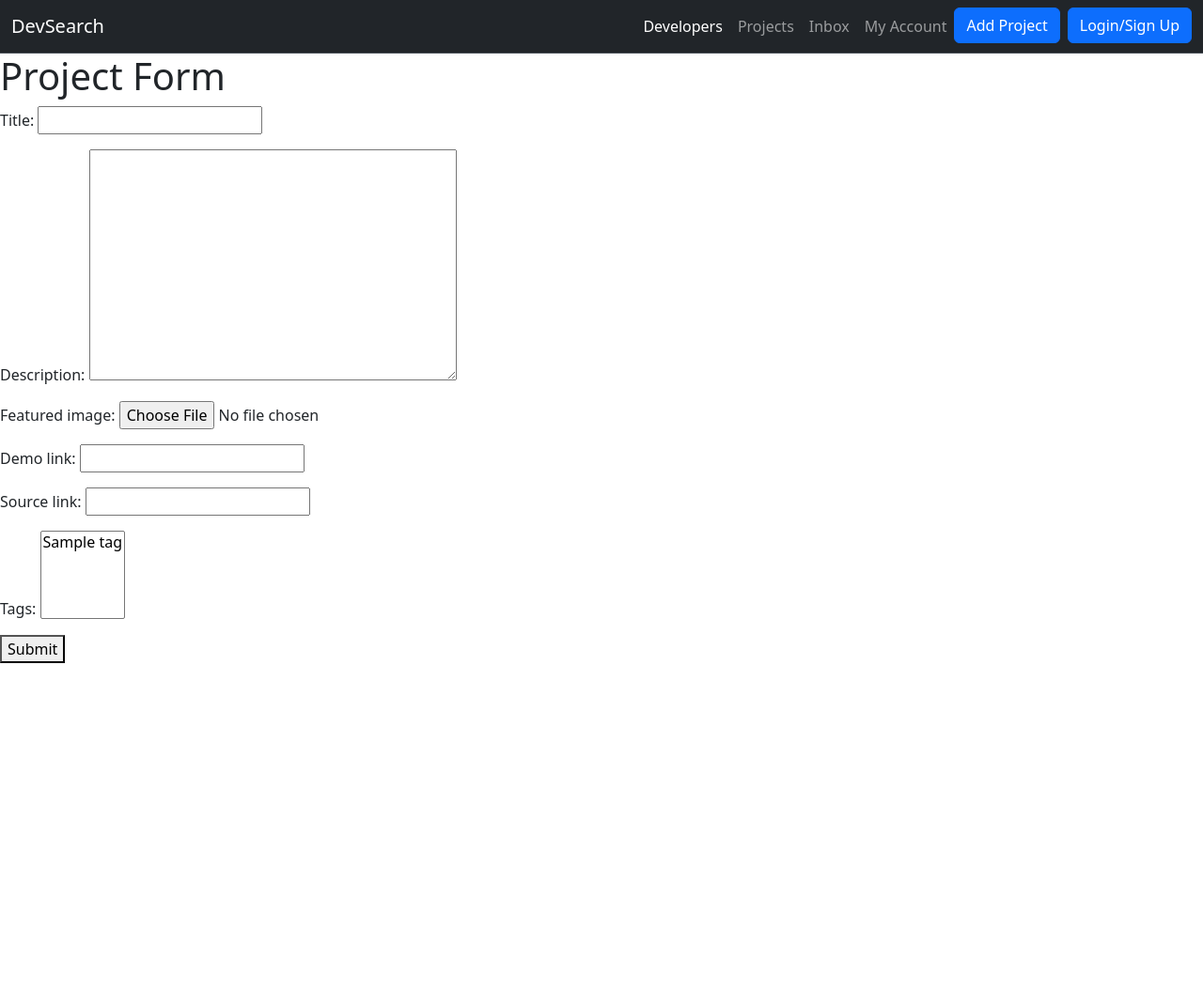
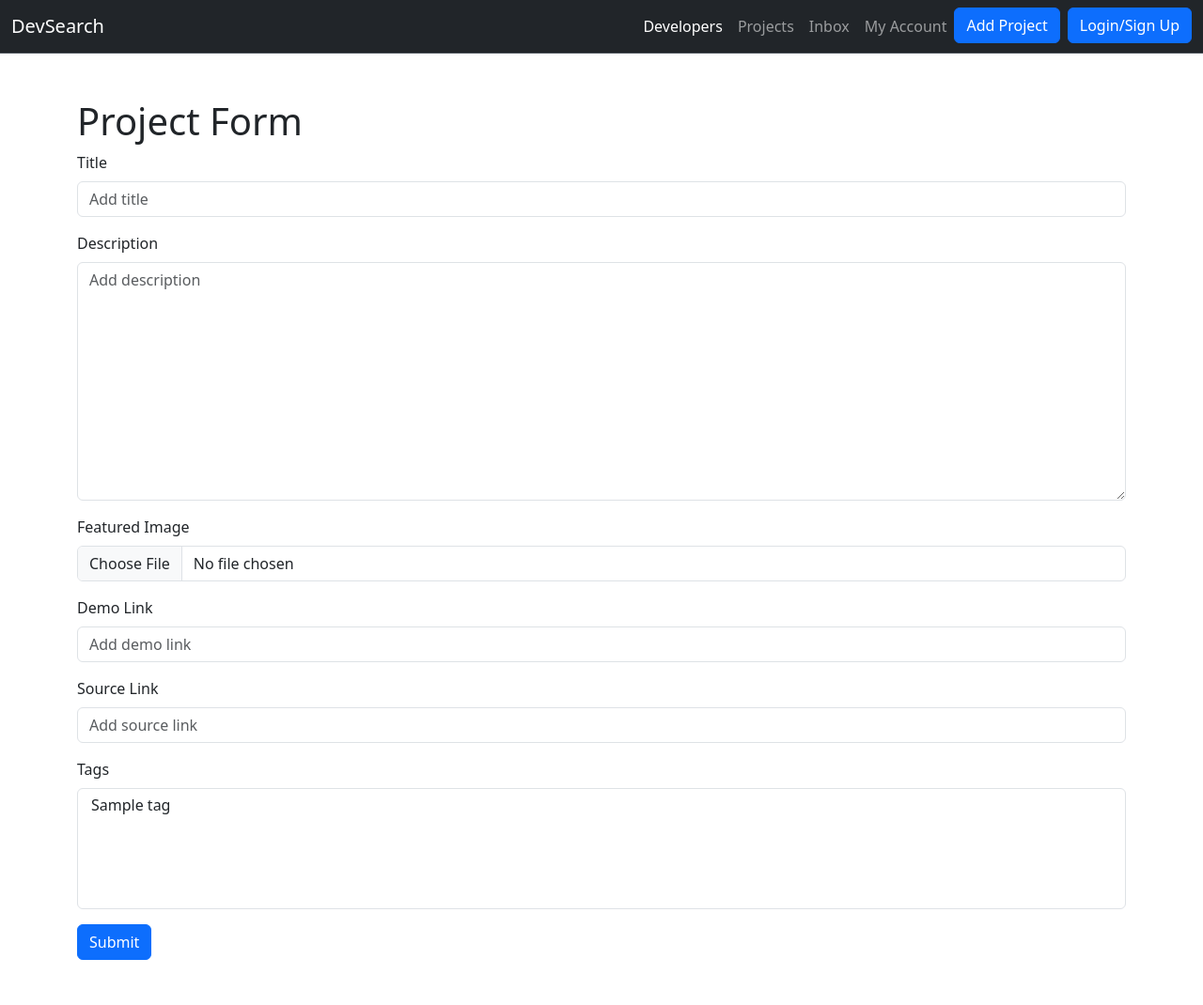
Before and after one commit to indranildeveloper/devsearch, a Django app: page /create-project/ in a window 1280 px wide. Shown: the whole page at 94% size. Before the commit the page ends 706 px from the top, so only its background shows below. Run offline with Django 5.2, Linux system fonts and the light colour scheme; tables that the repository leaves empty hold one stand-in row (values such as "Sample post"); some libraries are stand-ins or nearby versions.

Commit message:
create project page
Signed-off-by: Indranil Halder <indranilhalder.dev@gmail.com>

```diff
--- a/projects/forms.py
+++ b/projects/forms.py
@@ -1,4 +1,5 @@
 from django.forms import ModelForm
+from django import forms
 from .models import Project
 
 
@@ -13,3 +14,32 @@ class ProjectForm(ModelForm):
             "source_link",
             "tags",
         ]
+        widgets = {
+            "tags": forms.SelectMultiple(attrs={"class": "form-select", "size": "5"})
+        }
+
+    def __init__(self, *args, **kwargs):
+        super(ProjectForm, self).__init__(*args, **kwargs)
+        self.fields["title"].widget.attrs.update(
+            {"class": "form-control", "id": "Title", "placeholder": "Add title"}
+        )
+        self.fields["description"].widget.attrs.update(
+            {
+                "class": "form-control",
+                "id": "Description",
+                "placeholder": "Add description",
+            }
+        )
+        self.fields["featured_image"].widget.attrs.update(
+            {"class": "form-control", "id": "Featured image"}
+        )
+        self.fields["demo_link"].widget.attrs.update(
+            {"class": "form-control", "id": "Demo link", "placeholder": "Add demo link"}
+        )
+        self.fields["source_link"].widget.attrs.update(
+            {
+                "class": "form-control",
+                "id": "Source link",
+                "placeholder": "Add source link",
+            }
+        )
--- a/projects/templates/projects/project_form.html
+++ b/projects/templates/projects/project_form.html
@@ -1,9 +1,16 @@
 {% extends "main.html" %}
 {% block content %}
-    <h1>Project Form</h1>
-    <form action="" method="post" enctype="multipart/form-data">
-        {% csrf_token %}
-        {{ form.as_p }}
-        <button type="submit">Submit</button>
-    </form>
+    <main class="container my-5">
+        <h1>Project Form</h1>
+        <form action="" method="post" enctype="multipart/form-data">
+            {% csrf_token %}
+            {% for field in form %}
+                <div class="mb-3">
+                    <label for="{{ field.label }}" class="form-label text-capitalize">{{ field.label }}</label>
+                    {{ field }}
+                </div>
+            {% endfor %}
+            <button type="submit" class="btn btn-primary">Submit</button>
+        </form>
+    </main>
 {% endblock content %}
```
